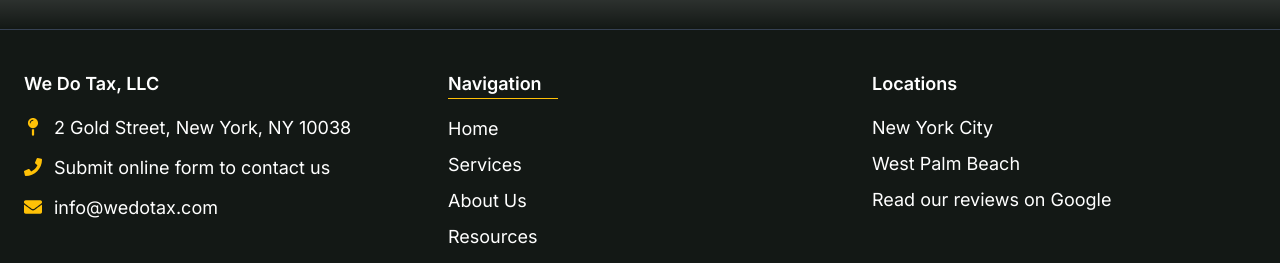
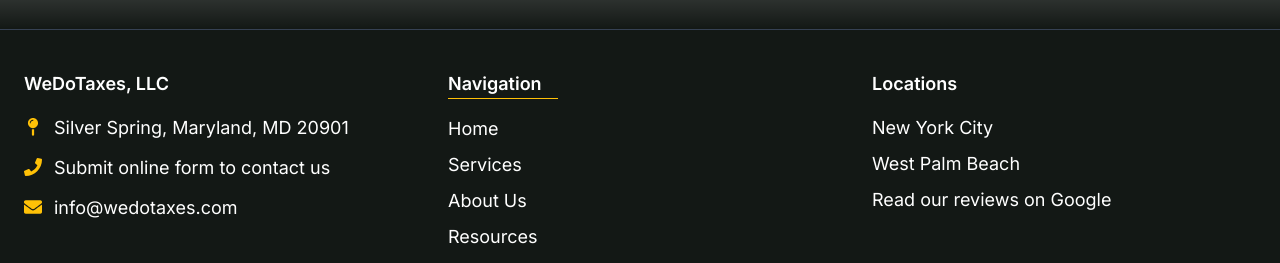
Before and after one commit to hamzak106-dev/we-do-tax, a Next.js app: page /Business in a window 1280 px wide. Shown: the part 3376-3639 px from the top of the page. Built offline with nearby package versions, Linux system fonts and the light colour scheme.

Commit message:
some ui changes

```diff
--- a/src/app/Contact-us/page.tsx
+++ b/src/app/Contact-us/page.tsx
@@ -59,7 +59,7 @@
         <div className="relative z-10">
           <div className="flex flex-col items-center justify-center h-64">
             <h2 className="text-[#ffc107] text-lg font-extrabold mb-2 mt-8 uppercase tracking-wide text-center">
-              CONTACT We Do Tax
+              CONTACT WeDoTaxes
             </h2>
             <h1 className="text-3xl md:text-4xl font-extrabold text-white text-center mb-4">
               GET EXPERT HELP WITH YOUR TAXES
--- a/src/app/api/contact/route.ts
+++ b/src/app/api/contact/route.ts
@@ -245,7 +245,7 @@
                     <td style="background-color: #0B3D91; padding: 25px; text-align: center;">
                       <div style="color: #ffffff; margin-bottom: 15px;">
                         <strong style="font-size: 16px;">WE DO TAX, LLC</strong><br>
-                        <span style="font-size: 14px; opacity: 0.8;">2 Gold Street, New York, NY 10038</span><br>
+                        <span style="font-size: 14px; opacity: 0.8;">Silver Spring, Maryland, MD 20901</span><br>
                         <span style="font-size: 14px; opacity: 0.8;">info@wedotaxes.co</span>
                       </div>
                       <div style="border-top: 1px solid rgba(255, 255, 255, 0.2); padding-top: 15px;">
--- a/src/app/email-template.html
+++ b/src/app/email-template.html
@@ -87,7 +87,7 @@
             <td style="background-color: #0B3D91; padding: 25px; text-align: center;">
               <div style="color: #ffffff; margin-bottom: 15px;">
                 <strong style="font-size: 16px;">WE DO TAX, LLC</strong><br>
-                <span style="font-size: 14px; opacity: 0.8;">2 Gold Street, New York, NY 10038</span><br>
+                <span style="font-size: 14px; opacity: 0.8;">Silver Spring, Maryland, MD 20901</span><br>
                 <span style="font-size: 14px; opacity: 0.8;">info@wedotax.com</span>
               </div>
               <div style="border-top: 1px solid rgba(255, 255, 255, 0.2); padding-top: 15px;">
--- a/src/app/layout.tsx
+++ b/src/app/layout.tsx
@@ -6,8 +6,8 @@
 const inter = Inter({ subsets: ["latin"] });
 
 export const metadata: Metadata = {
-  title: "We Do Tax Admin",
-  description: "Admin portal for We Do Tax",
+  title: "WeDoTaxes",
+  description: "WeDoTaxes",
 };
 
 export default function RootLayout({
--- a/src/components/About/About.tsx
+++ b/src/components/About/About.tsx
@@ -58,10 +58,10 @@
         {/* LEFT: About RTD Tax */}
         <div>
           <h2 className="text-3xl md:text-4xl font-bold text-black mb-4">
-            About We Do Tax
+            About WeDoTaxes
           </h2>
           <p className="text-gray-700 leading-relaxed text-[17px] max-w-xl">
-            At WE Do TAXES, we make tax and financial management simple,
+            At WeDoTaxes, we make tax and financial management simple,
             transparent, and stress-free. Our team combines years of experience
             with modern technology to deliver reliable services for individuals,
             freelancers, and businesses nationwide. We operate electronically to
--- a/src/components/Banner/Banner.tsx
+++ b/src/components/Banner/Banner.tsx
@@ -34,7 +34,7 @@
               </div>
               <div className="flex items-center">
                 <div className="text-[#ffc107] mr-3 text-xl">✓</div>
-                <span className="text-[16px]">Expert review by CPA + CFP® credentials</span>
+                <span className="text-[16px]">Expert review by CPA</span>
               </div>
               <div className="flex items-center">
                 <div className="text-[#ffc107] mr-3 text-xl">✓</div>
--- a/src/components/Footer/Footer.tsx
+++ b/src/components/Footer/Footer.tsx
@@ -31,11 +31,11 @@
       <div className="max-w-7xl mx-auto px-6 py-10 grid grid-cols-1 md:grid-cols-3 gap-10 border-t border-gray-700">
         {/* Contact Column */}
         <div>
-          <h3 className="text-lg font-semibold mb-4">We Do Tax, LLC</h3>
+          <h3 className="text-lg font-semibold mb-4">WeDoTaxes, LLC</h3>
           <ul className="space-y-3 text-lg">
             <li className="flex items-start  gap-3">
               <FaMapPin className="text-[#ffc107] mt-1" size={18} />
-              <span>2 Gold Street, New York, NY 10038</span>
+              <span>Silver Spring, Maryland, MD 20901</span>
             </li>
             <li className="flex items-start gap-3">
               <FaPhone className="text-[#ffc107] mt-1" size={18} />
@@ -43,7 +43,9 @@
             </li>
             <li className="flex items-start gap-3">
               <FaEnvelope className="text-[#ffc107] mt-1" size={18} />
-              <span>info@wedotax.com</span>
+              <span>
+                <a href="mailto:info@wedotaxes.com">info@wedotaxes.com</a>
+              </span>
             </li>
           </ul>
         </div>
--- a/src/components/PersonalPage/Footer/PersonalFooter.tsx
+++ b/src/components/PersonalPage/Footer/PersonalFooter.tsx
@@ -8,14 +8,14 @@
         <div className="grid grid-cols-1 md:grid-cols-3 gap-8 pb-6">
           {/* Company Info */}
           <div>
-            <h3 className="text-xl font-bold mb-2">We Do Tax, LLC</h3>
+            <h3 className="text-xl font-bold mb-2">WeDoTaxes, LLC</h3>
             <ul className="space-y-3 text-lg">
               <li className="flex items-center gap-3">
                 <span className="text-[#60C130] text-lg">
                   <FaMapMarkerAlt />
                 </span>
                 <span className="text-lg">
-                  2 GOLD STREET, NEW YORK, NY 10038
+                  Silver Spring, Maryland, MD 20901
                 </span>
               </li>
               <li className="flex items-center gap-3">
@@ -87,7 +87,7 @@
         </div>
       </div>
       <div className="bg-[#232825] text-center text-white text-lg py-2 border-t border-gray-700">
-        &copy; We Do Tax, LLC
+        &copy; WeDoTaxes, LLC
       </div>
     </footer>
   );
--- a/src/components/Resources/Faqs.tsx
+++ b/src/components/Resources/Faqs.tsx
@@ -37,7 +37,7 @@
   },
   {
     id: 2,
-    question: "How Does We Do Tax Ensure The Accuracy Of My Taxes?",
+    question: "How Does WeDoTaxes Ensure The Accuracy Of My Taxes?",
     answer: (
       <span>
         Our team of experienced professionals, led by Andrew Donoghue CPA, CFP®,
@@ -50,7 +50,7 @@
   },
   {
     id: 3,
-    question: "Can We Do Tax Help Me With My Business?",
+    question: "Can WeDoTaxes Help Me With My Business?",
     answer: (
       <span>
         Yes! We offer a range of services for businesses, including entity
--- a/src/components/Testnomials/Testimonials.tsx
+++ b/src/components/Testnomials/Testimonials.tsx
@@ -14,7 +14,7 @@
     role: "Small Business Owner",
     image: "https://randomuser.me/api/portraits/women/1.jpg",
     rating: 5,
-    text: "We Do Tax has been a game-changer for my business. Their expertise in tax planning saved me thousands last year. The team is professional, responsive, and truly cares about their clients.",
+    text: "WeDoTaxes has been a game-changer for my business. Their expertise in tax planning saved me thousands last year. The team is professional, responsive, and truly cares about their clients.",
   },
   {
     id: 2,
@@ -22,7 +22,7 @@
     role: "Tech Entrepreneur",
     image: "https://randomuser.me/api/portraits/men/2.jpg",
     rating: 5,
-    text: "I&apos;ve worked with many tax professionals, but We Do Tax stands out. Their innovative approach to tax strategy and attention to detail is unmatched. Highly recommended!",
+    text: "I&apos;ve worked with many tax professionals, but WeDoTaxes stands out. Their innovative approach to tax strategy and attention to detail is unmatched. Highly recommended!",
   },
   {
     id: 3,
@@ -30,7 +30,7 @@
     role: "Freelance Designer",
     image: "https://randomuser.me/api/portraits/women/3.jpg",
     rating: 5,
-    text: "As a freelancer, tax season used to be stressful. We Do Tax made it simple and straightforward. Their team guided me through every step with patience and expertise.",
+    text: "As a freelancer, tax season used to be stressful. WeDoTaxes made it simple and straightforward. Their team guided me through every step with patience and expertise.",
   },
   {
     id: 4,
@@ -38,7 +38,7 @@
     role: "Real Estate Investor",
     image: "https://randomuser.me/api/portraits/men/4.jpg",
     rating: 5,
-    text: "The tax strategies provided by We Do Tax have been invaluable for my real estate investments. Their knowledge of tax laws and dedication to client success is impressive.",
+    text: "The tax strategies provided by WeDoTaxes have been invaluable for my real estate investments. Their knowledge of tax laws and dedication to client success is impressive.",
   },
 ];
 
@@ -89,7 +89,7 @@
           </h2>
           <p className="text-gray-600 max-w-2xl text-lg mx-auto">
             Don&apos;t just take our word for it - hear from some of our
-            satisfied clients about their experience with We Do Tax.
+            satisfied clients about their experience with WeDoTaxes.
           </p>
         </motion.div>
 
```
